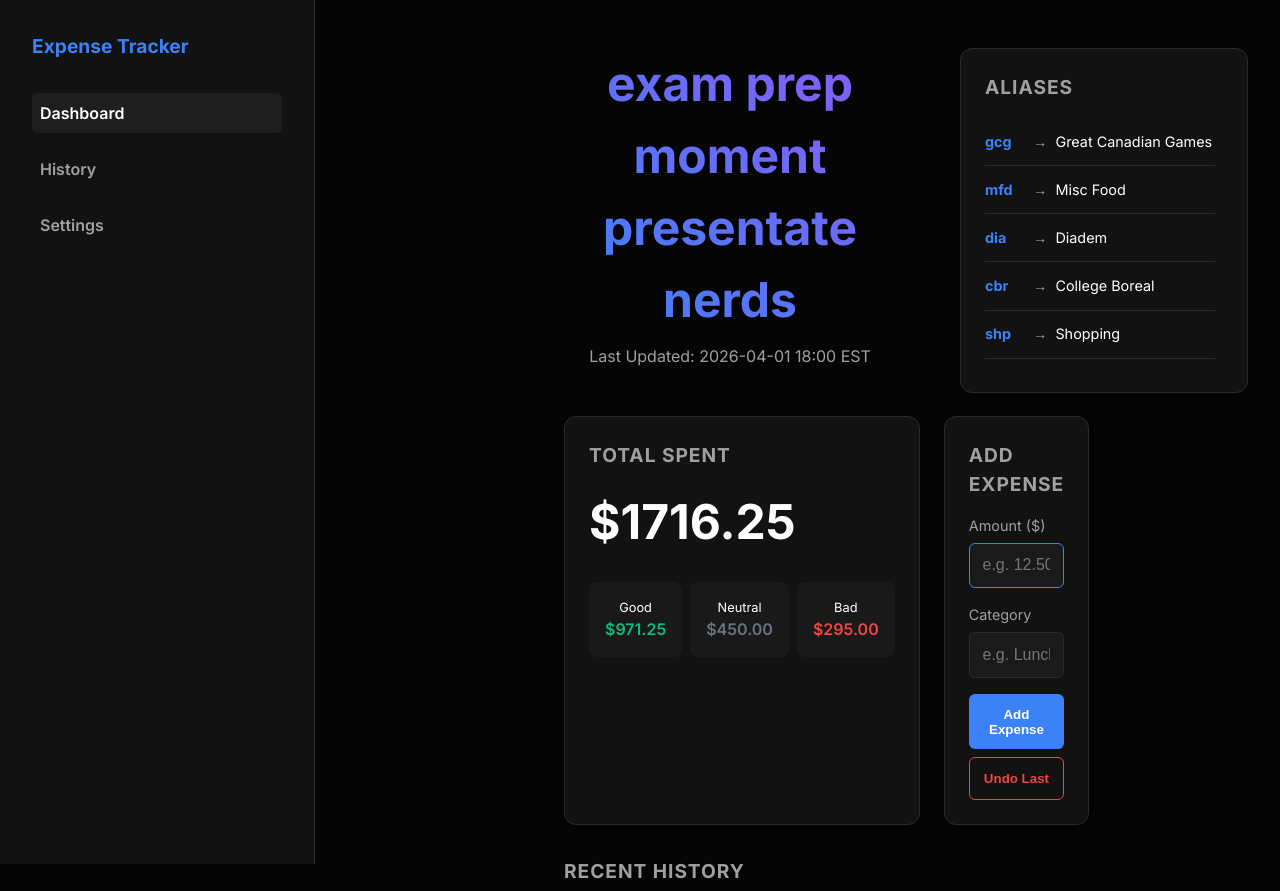
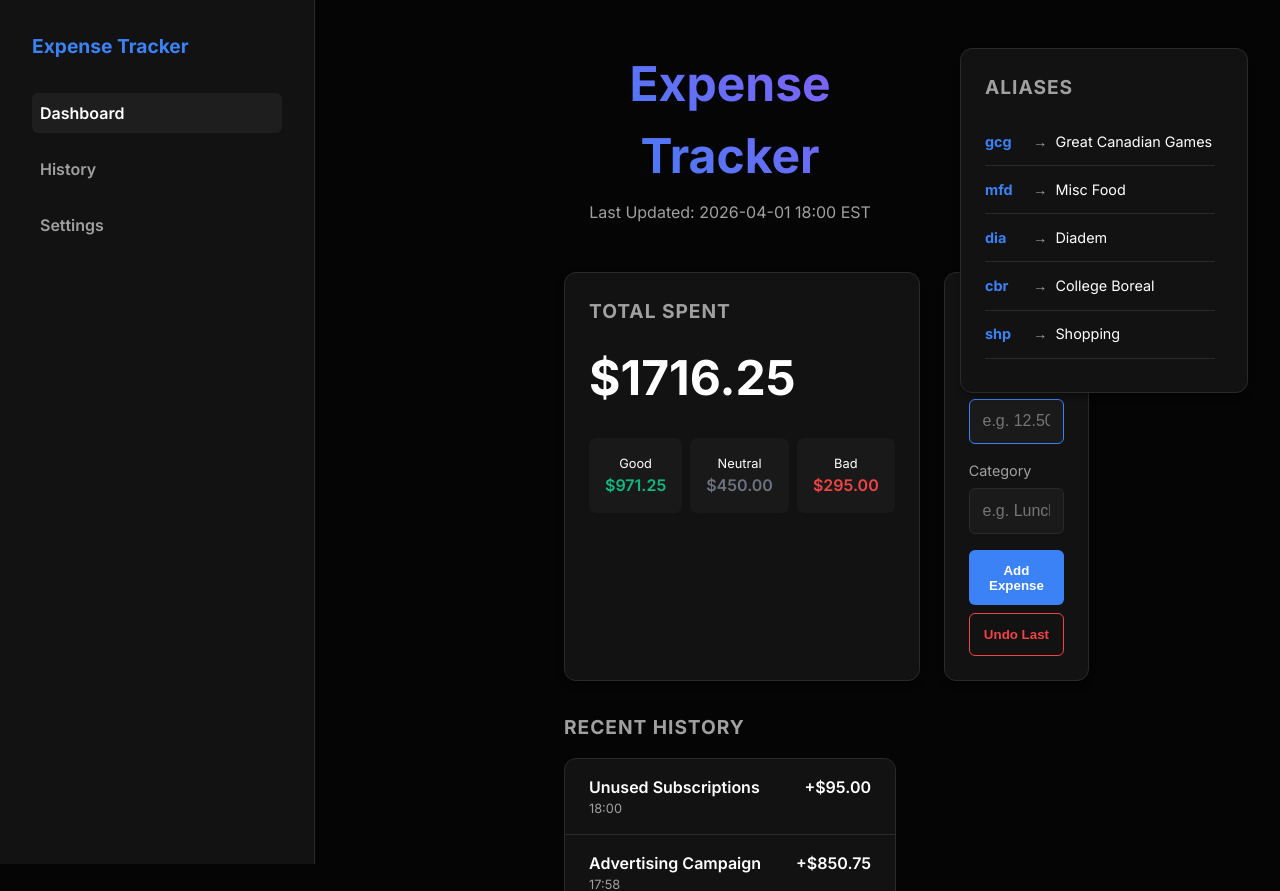
Before and after one commit to MemeCommander/expense-tracker, a Flask app: page / in a window 1280 px wide. Shown: the top 891 px of the page. Run offline with Flask 3, Linux system fonts and the light colour scheme.

Commit message:
Update index.html
fix before exam presenation

```diff
--- a/templates/index.html
+++ b/templates/index.html
@@ -36,7 +36,7 @@
             <!-- Main Content -->
             <div class="main-content">
                 <header>
-                    <h1>exam prep moment presentate nerds</h1>
+                    <h1>Expense Tracker</h1>
                     <p class="subtitle">Last Updated: {{ last_updated }}</p>
                 </header>
 
```
